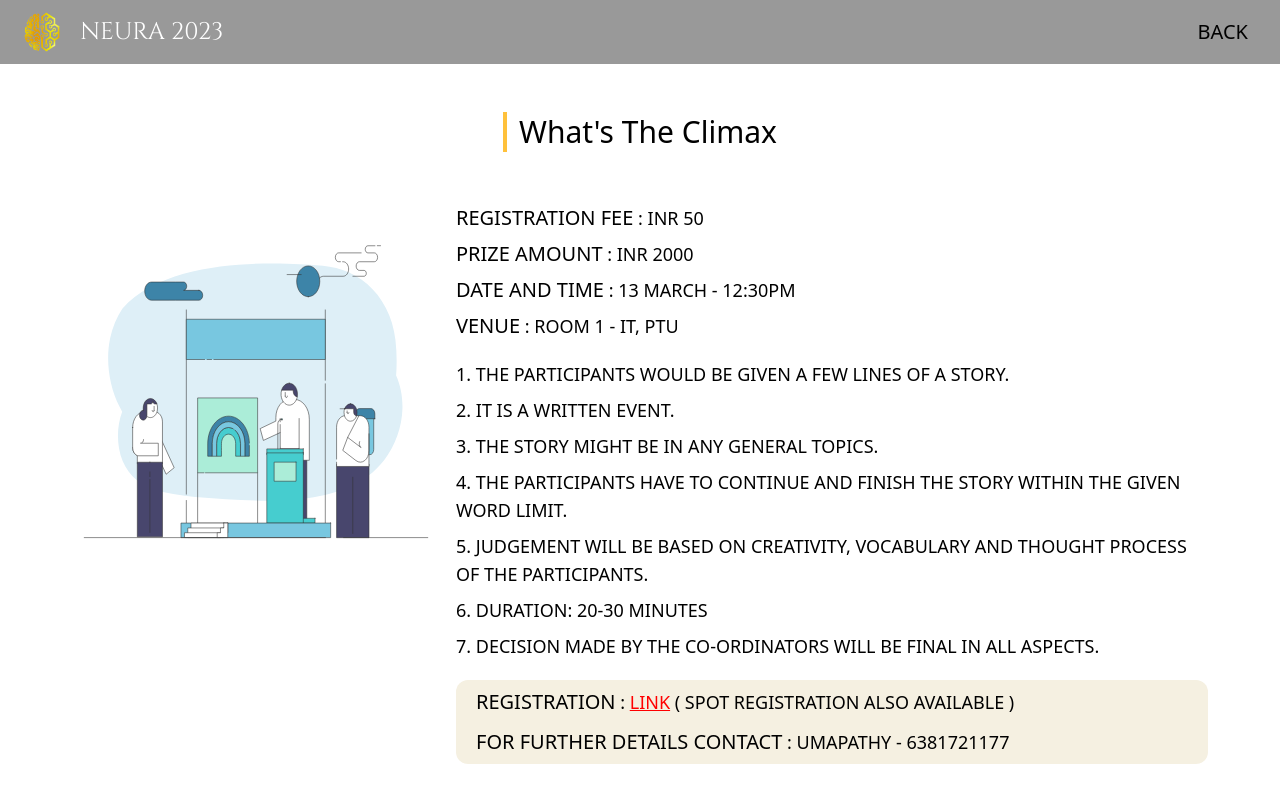
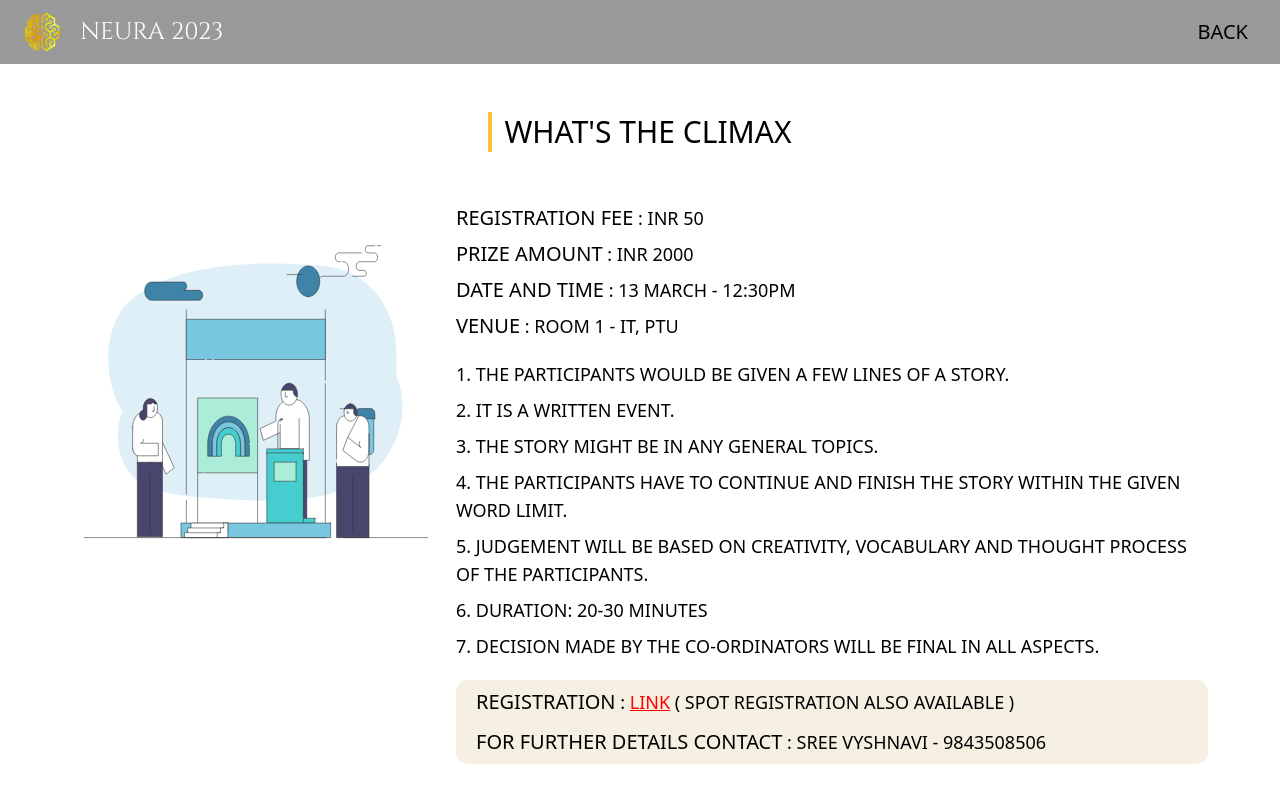
Before and after one commit to Vikram0118/Neura, a React (Vite) app: page /Literary/WhatsTheClimax in a window 1280 px wide. Built offline with nearby package versions, Linux system fonts and the light colour scheme.

Commit message:
g links of whattheclimax and murder mystery

```diff
--- a/src/Events/Literary/WhatsTheClimax.jsx
+++ b/src/Events/Literary/WhatsTheClimax.jsx
@@ -19,7 +19,7 @@ const WhatsTheClimax = () => {
         </div>
 
         <div className='flex max-w-6xl h-auto flex-col items-center justify-start mt-8 gap-10 mx-2 sm:mx-auto'>
-          <IndividualTitle text="What's The Climax" />
+          <IndividualTitle text="WHAT'S THE CLIMAX" />
           <div className='sm:flex'>
             <img src={extemphore} alt="" className='svg-hidden sm:w-96 sm:h-96'/>
             <div className='flex flex-col mx-2 text-left gap-2 '>
@@ -40,8 +40,8 @@ const WhatsTheClimax = () => {
                 </ul>
               </div>
               <div className='bg-backGround rounded-xl py-2 px-5 space-y-3'>
-              <div className='text-base sm:text-lg'><span className='font-medium text-lg sm:text-xl'>REGISTRATION</span> : <a href='https://forms.gle/MFDBBdqEy7eCMpxA9' target='_blank' className='hover:text-orange'><span className='text-red hover:text-green underline'>LINK</span></a> ( SPOT REGISTRATION ALSO AVAILABLE )</div>
-                <div className='text-base sm:text-lg'><span className='font-medium text-lg sm:text-xl'>FOR FURTHER DETAILS CONTACT</span> : UMAPATHY - 6381721177 </div>
+              <div className='text-base sm:text-lg'><span className='font-medium text-lg sm:text-xl'>REGISTRATION</span> : <a href='https://forms.gle/7wbgQfjyQGhRhykp6' target='_blank' className='hover:text-orange'><span className='text-red hover:text-green underline'>LINK</span></a> ( SPOT REGISTRATION ALSO AVAILABLE )</div>
+                <div className='text-base sm:text-lg'><span className='font-medium text-lg sm:text-xl'>FOR FURTHER DETAILS CONTACT</span> : SREE VYSHNAVI - 9843508506 </div>
               </div>
             </div>
           </div>
--- a/src/Events/NonTechnical/MurderMystery.jsx
+++ b/src/Events/NonTechnical/MurderMystery.jsx
@@ -38,8 +38,8 @@ const MurderMystery = () => {
                 </ul>
               </div>
               <div className='bg-backGround rounded-xl py-2 px-5 space-y-3'>
-                <div className='text-base sm:text-lg'><span className='font-medium text-lg sm:text-xl'>REGISTRATION</span> : <a href='https://forms.gle/TAEtTkbDV7VpREow7' target='_blank' className='hover:text-orange'><span className='text-red hover:text-green underline'>LINK</span></a> ( SPOT REGISTRATION ALSO AVAILABLE )</div>
-                <div className='text-base sm:text-lg'><span className='font-medium text-lg sm:text-xl'>FOR FURTHER DETAILS CONTACT</span> : UMAPATHY - 6381721177</div>
+                <div className='text-base sm:text-lg'><span className='font-medium text-lg sm:text-xl'>REGISTRATION</span> : <a href='https://forms.gle/NCLMGPRPhK4eRGWt6' target='_blank' className='hover:text-orange'><span className='text-red hover:text-green underline'>LINK</span></a> ( SPOT REGISTRATION ALSO AVAILABLE )</div>
+                <div className='text-base sm:text-lg'><span className='font-medium text-lg sm:text-xl'>FOR FURTHER DETAILS CONTACT</span> : UMAPATHY K - 6381721177</div>
               </div>
             </div>
           </div>
```
